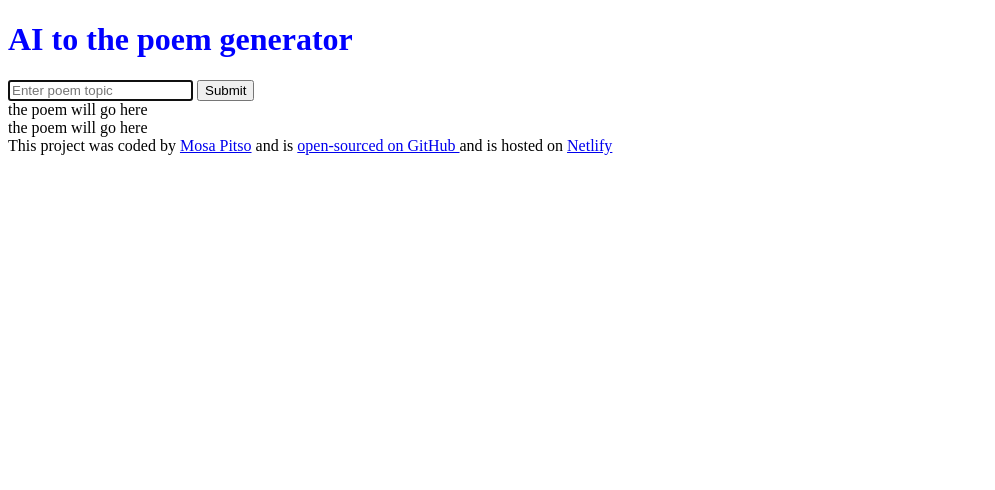
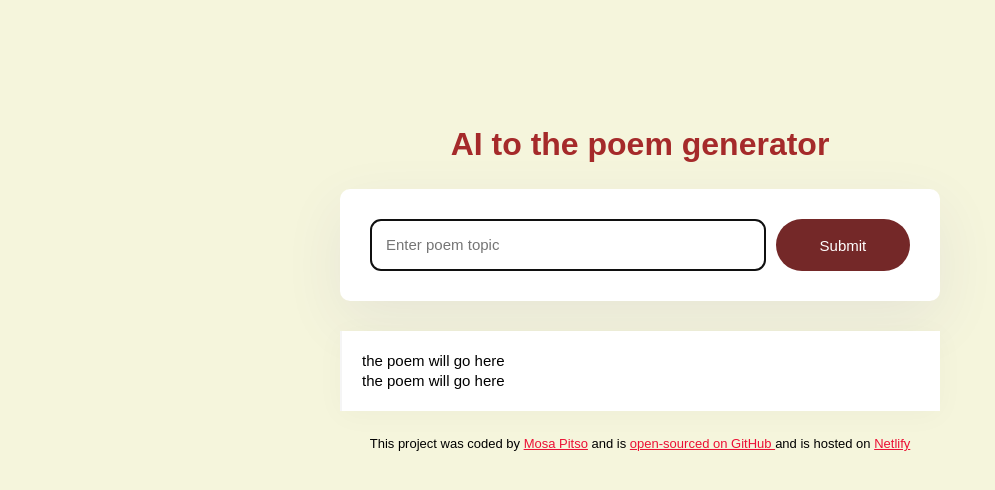
Before and after one commit to Motinny/Poems-generator, a plain HTML site: page index.html in a window 1280 px wide. Shown: the whole page, without its empty margins (0-995 px from the left). Drawn offline with Linux system fonts and the light colour scheme.

Commit message:
Added styling to the project

```diff
--- a/SRC/styles.css
+++ b/SRC/styles.css
@@ -1,3 +1,64 @@
+body {
+    background-color: beige;
+    font-family: Arial, Helvetica, sans-serif;
+}
 h1{
-    color:blue;
+    font-weight: 800;
+    font-size: 35;
+    line-height: 1.5;
+    color: brown;
+    text-align: center;
 }
+.container {
+    margin: 120px auto;
+    max-width: 600px;
+}
+header{
+    margin-bottom:20px;
+}
+
+form{
+    padding: 30px;
+    background-color: white;
+    border-radius: 10px;
+    display: flex;
+    box-shadow: 0px 20px 60px rgba(65, 50, 150,0.08);
+    margin-bottom: 30px;
+}
+.prompt{
+    padding: 15px;
+    border:1px solid grey ;
+    width: 80%;
+    font-size: 15px;
+    border-radius: 10px;
+    line-height: 20px;
+
+}
+.button{
+ margin-left: 10px;
+ background-color: rgb(116, 40, 40);
+ color: white;
+ border: none;
+ border-radius: 50px;
+ padding: 15px 25px;
+ width: 150px;
+ font-size: 15px;
+
+}
+.poem{
+    background-color: white;
+    padding:20px;
+    line-height: 20px;
+    border-left: 2px solid whitesmoke;
+    font-size: 15px;
+    box-shadow: 0px 4px 30px 0px rgba(35, 33, 66, 0.03);
+
+}
+footer{
+    text-align: center;
+    font-size: 13px;
+    margin-top: 25px;
+}
+a {
+    color: rgb(235, 17, 53);
+}
--- a/index.html
+++ b/index.html
@@ -7,16 +7,19 @@
     <title>AI Poem Generator</title>
 </head>
 <body>
+  <div class="container">
   <header>
   <h1>AI to the poem generator</h1>
 </header>
 <main>
   <form>
-    <input type="text" placeholder="Enter poem topic" required autofocus autocomplete="off" />
-  <input type="submit" />
+    <input type="text" placeholder="Enter poem topic"
+     required autofocus autocomplete="off"
+     class="prompt"/>
+  <input type="submit" class="button"/>
 
   </form>
-  <div>
+  <div class="poem">
     the poem will go here
     <br />
     the poem will go here
@@ -25,6 +28,7 @@
 <footer>This project was coded by <a href="https://github.com/" target="_blank"> Mosa Pitso</a> and is
     <a href="https://github.com/Motinny/Poems-generator" target="_blank" >open-sourced on GitHub </a>
  and is hosted on <a href="https://mosa-ai-poem-generator.netlify.app/" target="_blank" >Netlify</a></footer>
-<script src="SRC/index.js"></script>
+  </div>
+ <script src="SRC/index.js"></script>
 </body>
 </html>
```
